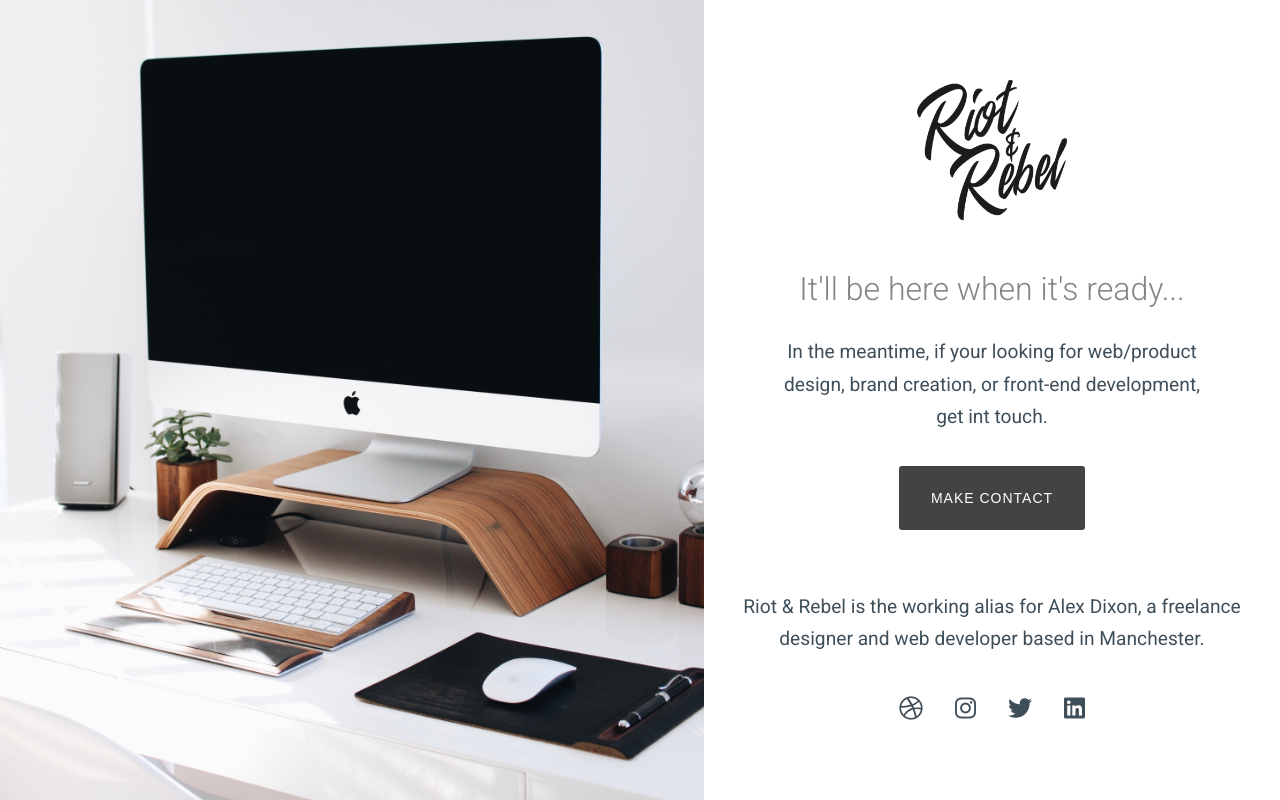
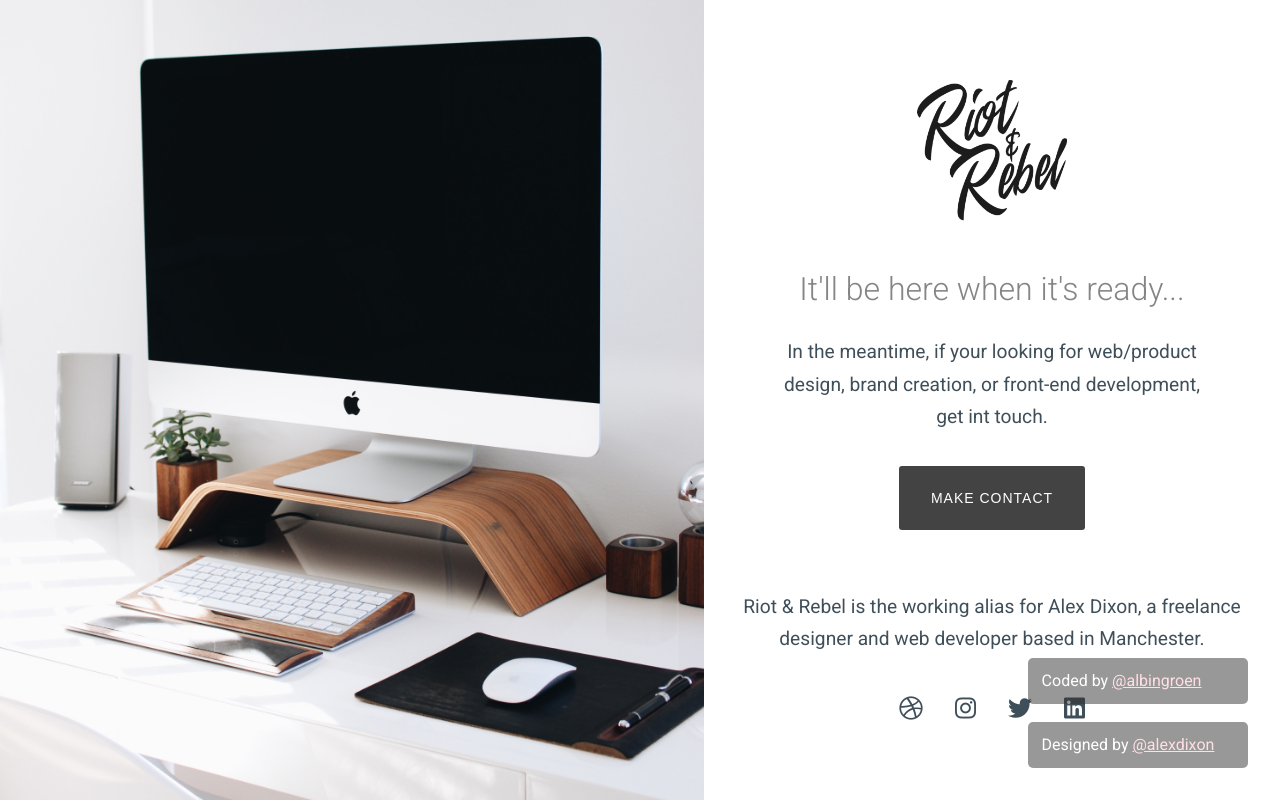
Before and after one commit to albingroen/100-days-of-layout, a plain HTML site: page 011/index.html in a window 1280 px wide. Drawn offline with Linux system fonts and the light colour scheme.

Commit message:
Updated labels and readme.md

```diff
--- a/011/index.html
+++ b/011/index.html
@@ -7,12 +7,27 @@
     <script src="https://kit.fontawesome.com/82af46a315.js"></script>
     <link rel="stylesheet" href="style.css" />
     <title>Rist & Rebe</title>
-
-    <script>
-      const design = "https://dribbble.com/shots/4908970-Minimal-Holding-Page";
-    </script>
   </head>
   <body>
+    <div class="design-label">
+      Designed by
+      <a
+        href="https://dribbble.com/shots/4908970-Minimal-Holding-Page"
+        target="_blank"
+        rel="noopener noreferrer"
+        >@alexdixon</a
+      >
+    </div>
+
+    <div class="code-label">
+      Coded by
+      <a
+        href="https://github.com/albingroen"
+        target="_blank"
+        rel="noopener noreferrer"
+        >@albingroen</a
+      >
+    </div>
     <div class="wrapper">
       <div class="left"></div>
       <div class="right">
```
Also changed, not shown: README.md.
